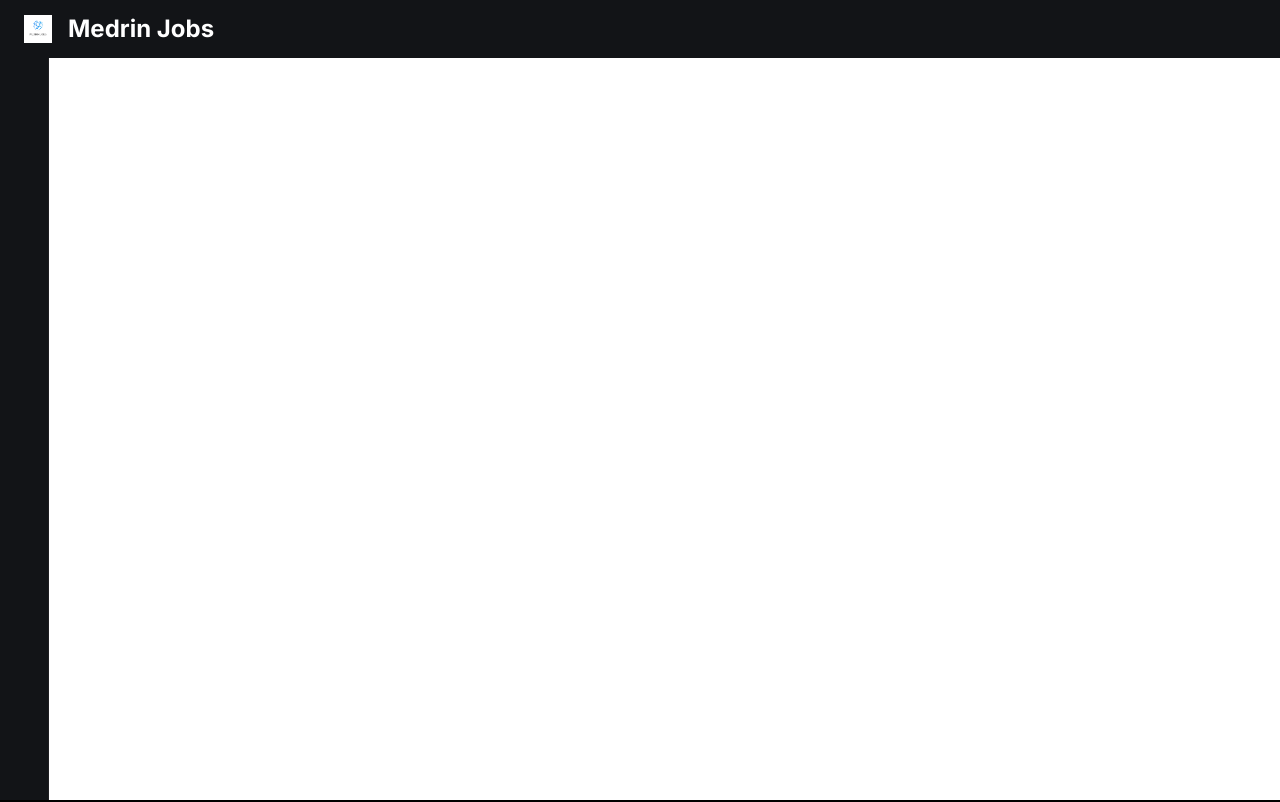
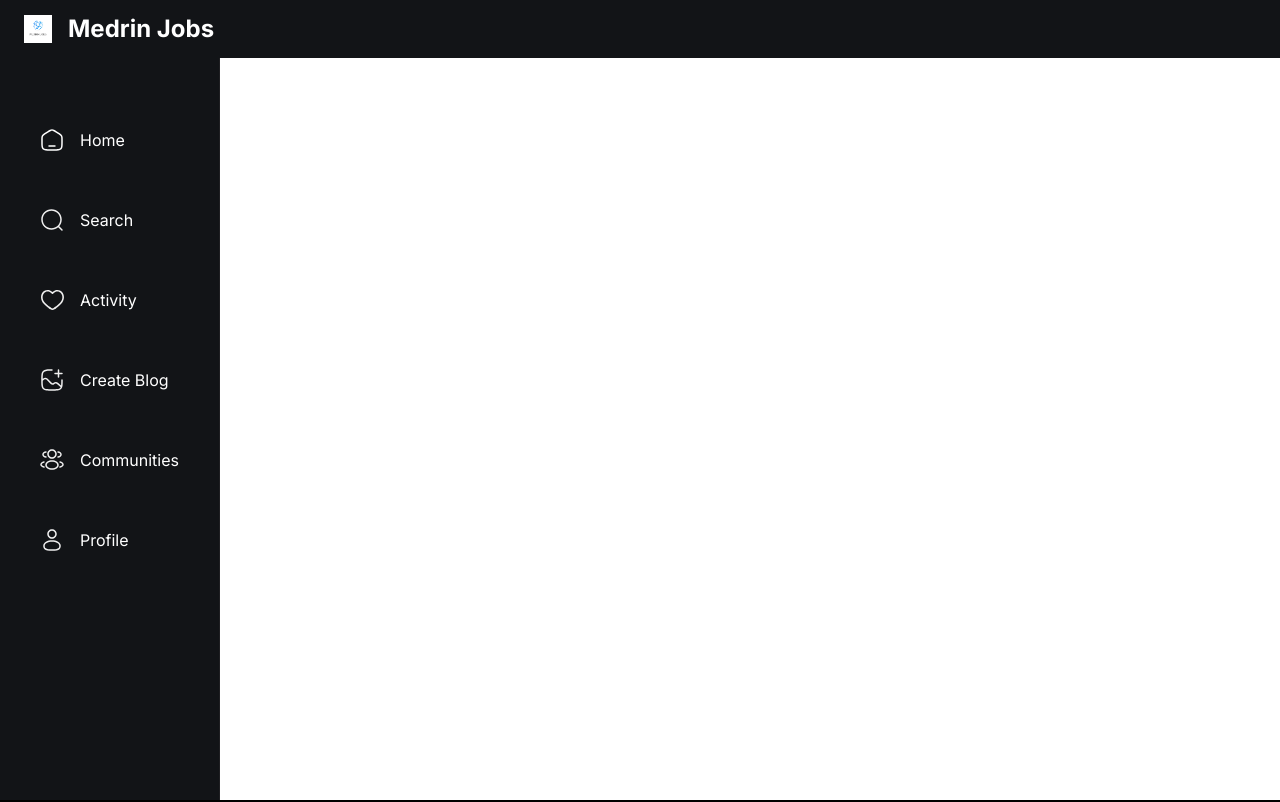
Before and after one commit to Nathan-Mwai/notification-blogging-format, a Next.js app: page / in a window 1280 px wide. Shown: the top 802 px of the page. Built offline with nearby package versions, Linux system fonts and the light colour scheme; no server answers.

Commit message:
Was able to add left side bar now adding some configurations

```diff
--- a/components/shared/LeftSidebar.tsx
+++ b/components/shared/LeftSidebar.tsx
@@ -1,11 +1,33 @@
-function LeftSidebar(){
-    return (
-        <section className="custom-scrollbar leftsidebar">
-            <div className="flex w-full flex-1 flex-col gap-6 px-6">
+import { sidebarLinks } from "@/constants";
+import Image from "next/image";
+import Link from "next/link";
 
-            </div>
-        </section>
-    )
+function LeftSidebar() {
+    // const isActive
+
+  return (
+    <section className="custom-scrollbar leftsidebar">
+      <div className="flex w-full flex-1 flex-col gap-6 px-6">
+        {sidebarLinks.map((link) => {
+          return (
+            <Link
+              href={link.route}
+              key={link.label}
+              className="leftsidebar_link"
+            >
+              <Image
+                src={link.imgURL}
+                alt={link.label}
+                width={24}
+                height={24}
+              />
+              <p className="text-light-1 max-lg:hidden">{link.label}</p>
+            </Link>
+          );
+        })}
+      </div>
+    </section>
+  );
 }
 
-export default LeftSidebar
+export default LeftSidebar;
--- a/constants/index.js
+++ b/constants/index.js
@@ -16,8 +16,8 @@
     },
     {
       imgURL: "/assets/create.svg",
-      route: "/create-thread",
-      label: "Create Thread",
+      route: "/create-blog",
+      label: "Create Blog",
     },
     {
       imgURL: "/assets/community.svg",
```
